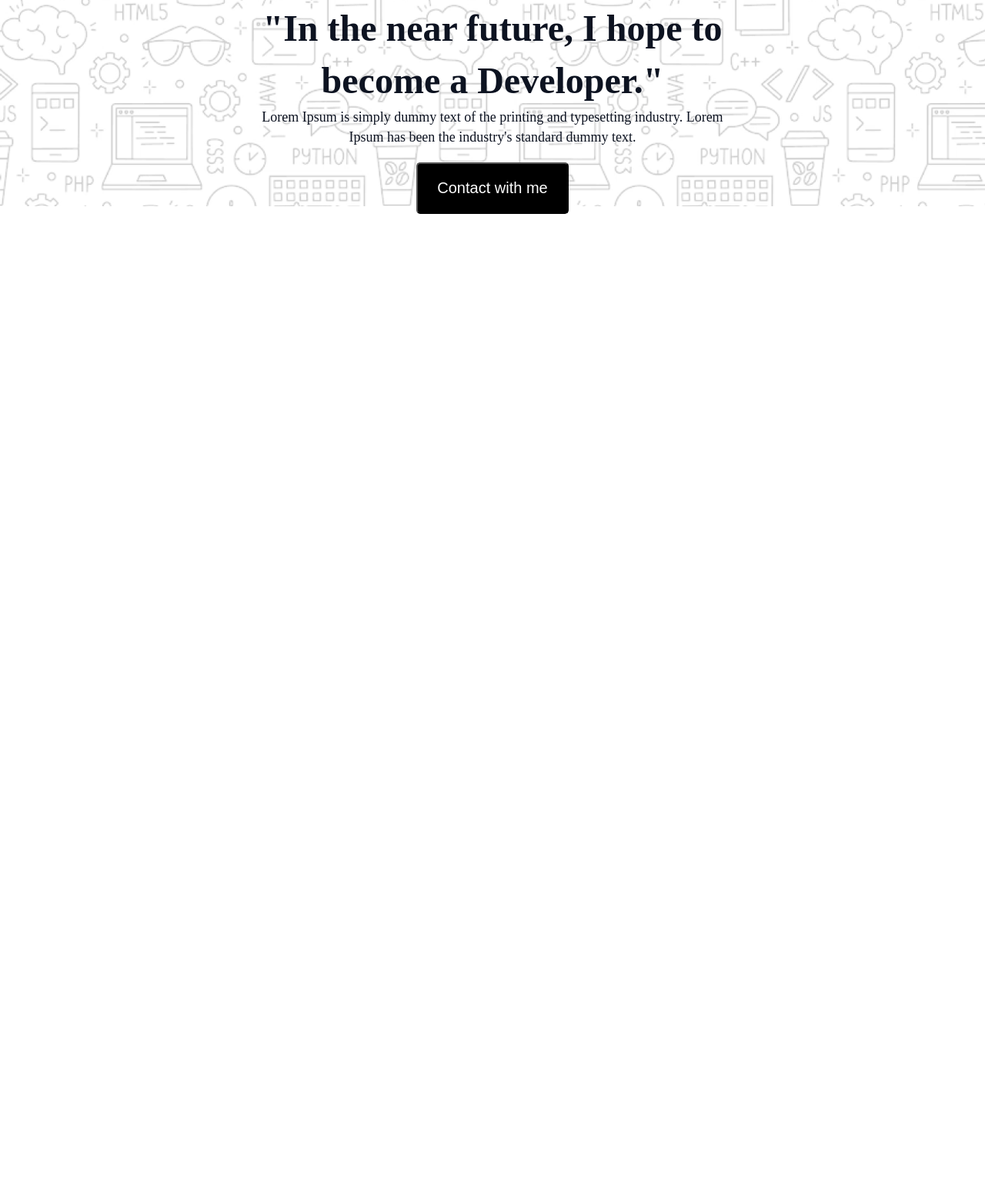
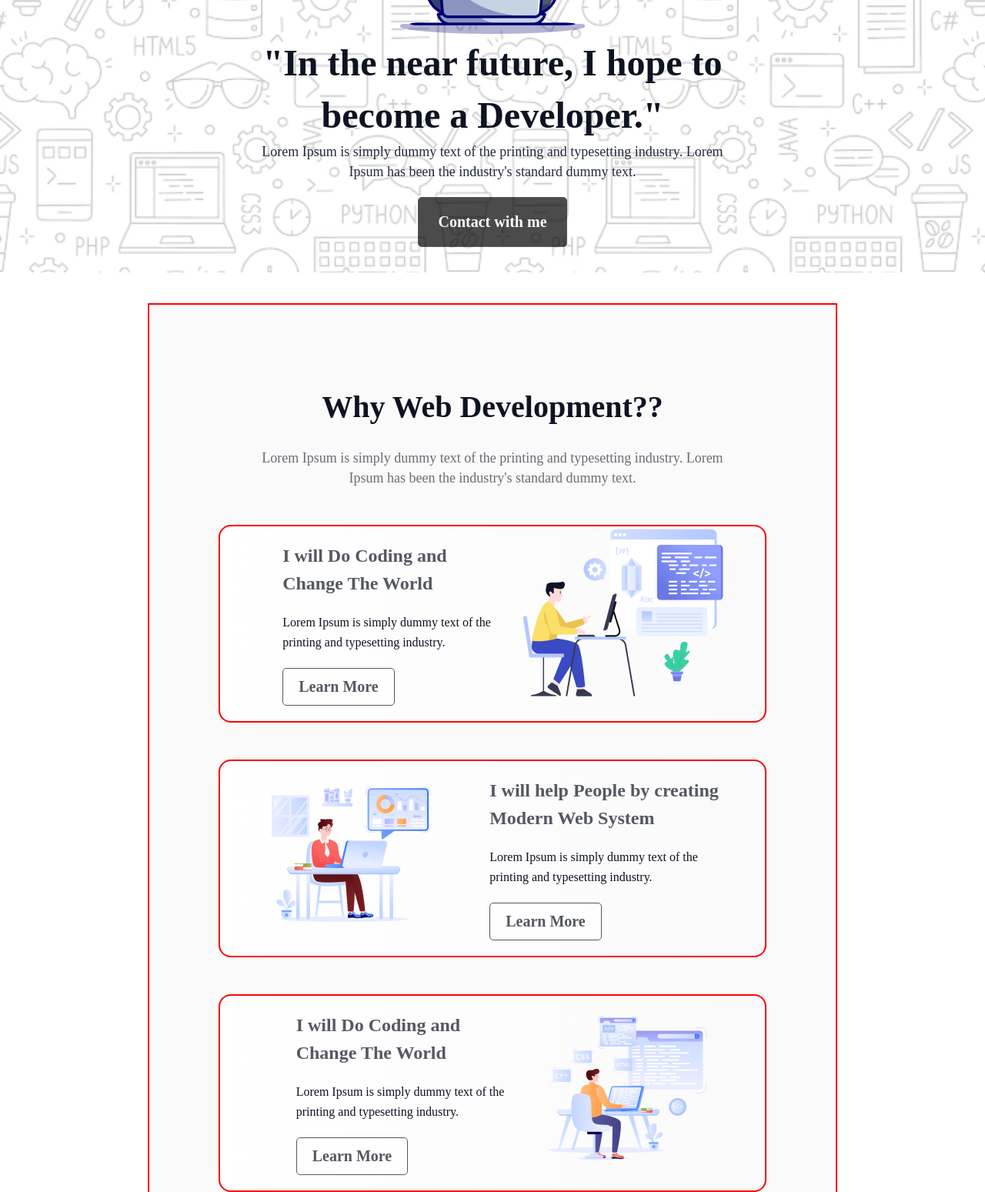
Before and after one commit to reflexsafwan/my-personal-website, a plain HTML site: page index.html in a window 1280 px wide. Shown: the part 291-1840 px from the top of the page at 77% size. Before the commit the page ends 800 px from the top, so only its background shows below. Drawn offline with Linux system fonts and the light colour scheme.

Commit message:
development section succesfully completed

```diff
--- a/css/style.css
+++ b/css/style.css
@@ -18,14 +18,14 @@
 .banner {
   background-image: url("../images/Hero-bg.png");
   background-size: contain;
-  height: 60vh;
+  height: 70vh;
   display: flex;
   flex-direction: column;
   justify-content: center;
   align-items: center;
 }
 .banner-img {
-  margin-bottom: 24px;
+  margin-top: 20px;
 }
 .banner-content {
   display: flex;
@@ -43,7 +43,7 @@
   text-align: center;
 }
 .banner-content p {
-  color: #0d1321;
+  color: #242b3e;
   font-size: 18px;
   font-family: Azeret Mono;
   font-weight: 400;
@@ -59,3 +59,78 @@
   margin: 20px 0px;
   font-size: 20px;
 }
+.container {
+  width: 70%;
+  padding: 80px 90px;
+  background-color: rgba(13, 19, 33, 0.02);
+  border: 2px solid red;
+  margin: 40px auto;
+}
+.development-heading h2 {
+  text-align: center;
+  font-weight: bold;
+  font-size: 40px;
+  margin: 40px 0px;
+  color: #0d1321;
+  line-height: 26px;
+}
+.development-heading p {
+  text-align: center;
+  font-size: 18px;
+  color: #0d13219c;
+  line-height: 26px;
+}
+.card1 {
+  display: flex;
+  justify-content: center;
+  margin-top: 48px;
+  border-radius: 16px;
+  background: linear-gradient(90deg, #fff 0%, rgba(255, 255, 255, 0) 100%);
+  border: 2px solid red;
+}
+.card-text {
+  margin: 20px 40px;
+}
+.card-text h2 {
+  color: rgba(13, 19, 33, 0.7);
+  font-size: 24px;
+  font-style: normal;
+  font-weight: 700;
+  line-height: 36px;
+  margin-bottom: 20px;
+}
+.card-text p {
+  color: #0d1321;
+  font-size: 16px;
+  font-style: normal;
+  font-weight: 400;
+  line-height: 26px;
+  margin-bottom: 20px;
+}
+button {
+  padding: 12px 20px;
+  color: #0d1321;
+  background-color: #fff;
+  text-align: center;
+  font-family: "Azeret Mono";
+  font-size: 20px;
+  font-style: normal;
+  font-weight: 600;
+  line-height: normal;
+  border-radius: 5px;
+  border: 1px solid #0d1321;
+  opacity: 0.7;
+}
+.card2 {
+  display: flex;
+  justify-content: center;
+  flex-direction: row-reverse;
+  margin-top: 48px;
+  border-radius: 16px;
+  background: linear-gradient(90deg, #fff 0%, rgba(255, 255, 255, 0) 100%);
+  border: 2px solid red;
+}
+.card2 .card-img {
+  margin-right: 20px;
+  margin-left: 30px;
+}
--- a/index.html
+++ b/index.html
@@ -36,6 +36,46 @@
         </div>
     </header>
     <main>
+        <section class="container">
+            <div class="development-area">
+                <div class="development-heading">
+                    <h2>Why Web Development??</h2>
+                    <p>Lorem Ipsum is simply dummy text of the printing and typesetting industry. Lorem <br> Ipsum has
+                        been the industry's standard dummy text.</p>
+                </div>
+                <div class="card1">
+                    <div class="card-text">
+                        <h2>I will Do Coding and <br> Change The World</h2>
+                        <p>Lorem Ipsum is simply dummy text of the <br> printing and typesetting industry.</p>
+                        <button>Learn More</button>
+                    </div>
+                    <div class="card-img">
+                        <img src="./images/Layer_1.png" alt="">
+                    </div>
+                </div>
+                <div class="card2">
+                    <div class="card-text">
+                        <h2>I will help People by creating <br> Modern Web System</h2>
+                        <p>Lorem Ipsum is simply dummy text of the <br> printing and typesetting industry.</p>
+                        <button>Learn More</button>
+                    </div>
+                    <div class="card-img">
+                        <img src="./images/Group 3.png" alt="">
+                    </div>
+                </div>
+                <div class="card1">
+                    <div class="card-text">
+                        <h2>I will Do Coding and <br> Change The World</h2>
+                        <p>Lorem Ipsum is simply dummy text of the <br> printing and typesetting industry.</p>
+                        <button>Learn More</button>
+                    </div>
+                    <div class="card-img">
+                        <img src="./images/Group 4.png" alt="">
+                    </div>
+                </div>
+            </div>
+
+        </section>
 
     </main>
     <footer>
```
